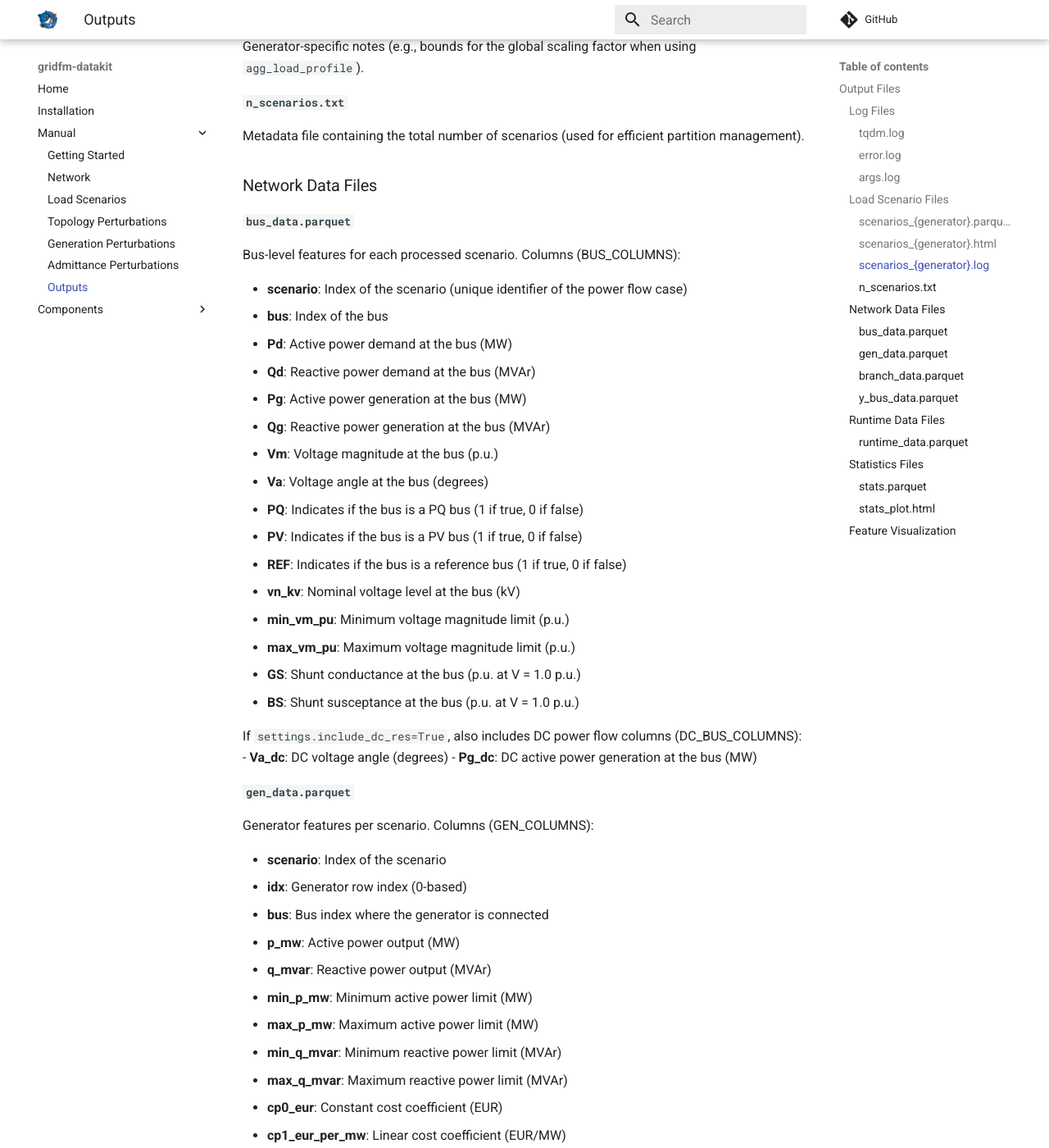
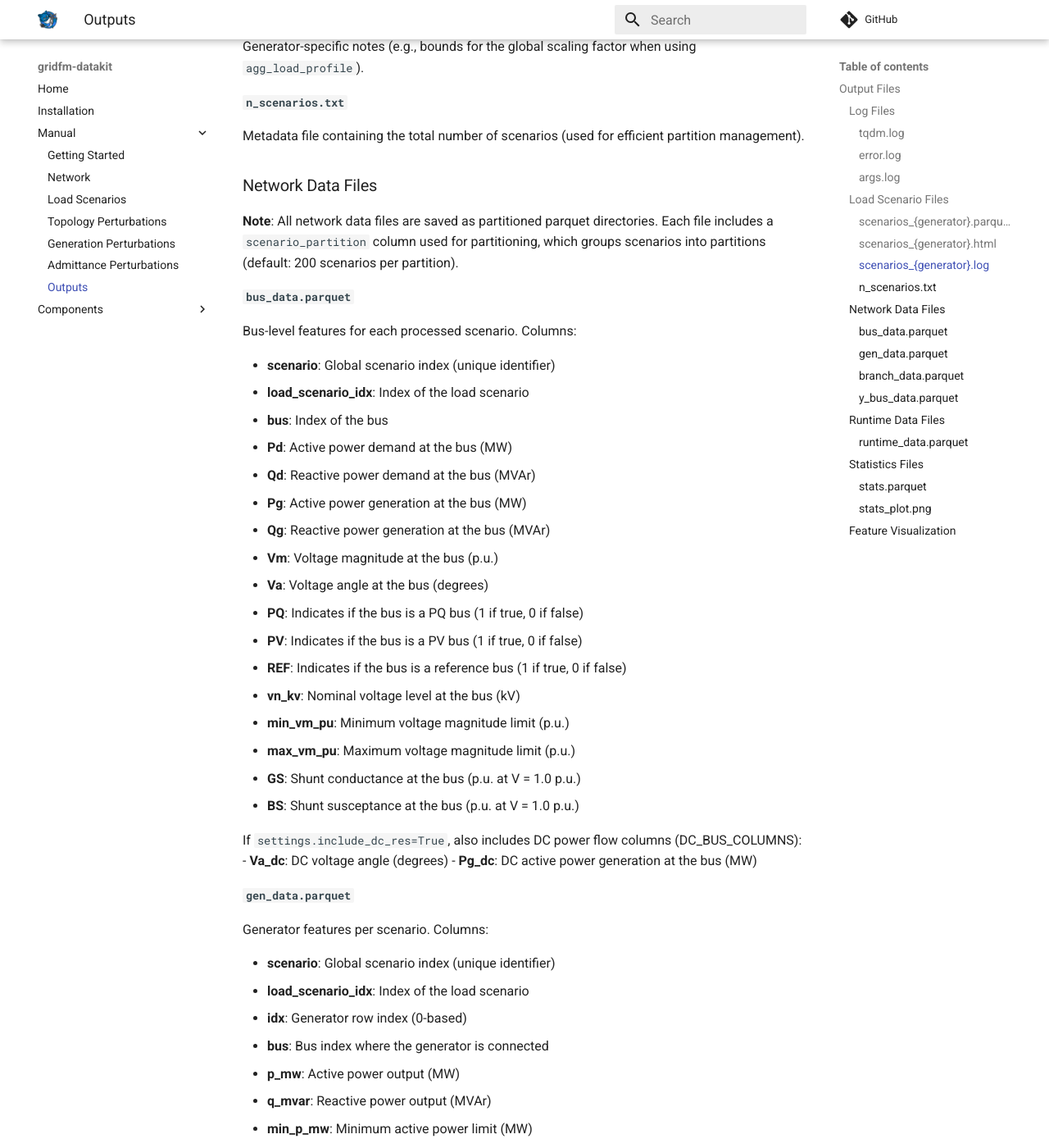
Before and after one commit to gridfm/gridfm-datakit, an MkDocs documentation site: the page built from docs/manual/outputs.md, in a window 1280 px wide and 1400 px high, scrolled down 843 px. Shown: the whole window at 82% size. Built offline with MkDocs 1.6.1 and Material for MkDocs 9.7.7, drawn with Linux system fonts in a browser that asks for light colours; nearby versions of some CDN libraries; library files that are not in the unit come from our copies; comment, search, counter and statistics services are not loaded; some of the changed text lies outside the part shown.

```diff
--- a/docs/manual/outputs.md
+++ b/docs/manual/outputs.md
@@ -31,10 +31,13 @@
 
 ### Network Data Files
 
+**Note**: All network data files are saved as partitioned parquet directories. Each file includes a `scenario_partition` column used for partitioning, which groups scenarios into partitions (default: 200 scenarios per partition).
+
 #### `bus_data.parquet`
-Bus-level features for each processed scenario. Columns (BUS_COLUMNS):
+Bus-level features for each processed scenario. Columns:
 
-- **scenario**: Index of the scenario (unique identifier of the power flow case)
+- **scenario**: Global scenario index (unique identifier)
+- **load_scenario_idx**: Index of the load scenario
 - **bus**: Index of the bus
 - **Pd**: Active power demand at the bus (MW)
 - **Qd**: Reactive power demand at the bus (MVAr)
@@ -56,9 +59,10 @@
 - **Pg_dc**: DC active power generation at the bus (MW)
 
 #### `gen_data.parquet`
-Generator features per scenario. Columns (GEN_COLUMNS):
+Generator features per scenario. Columns:
 
-- **scenario**: Index of the scenario
+- **scenario**: Global scenario index (unique identifier)
+- **load_scenario_idx**: Index of the load scenario
 - **idx**: Generator row index (0-based)
 - **bus**: Bus index where the generator is connected
 - **p_mw**: Active power output (MW)
@@ -77,9 +81,10 @@
 - **p_mw_dc**: Active power from DC solution (MW)
 
 #### `branch_data.parquet`
-Branch features per scenario. Columns (BRANCH_COLUMNS):
+Branch features per scenario. Columns:
 
-- **scenario**: Index of the scenario
+- **scenario**: Global scenario index (unique identifier)
+- **load_scenario_idx**: Index of the load scenario
 - **idx**: Branch row index (0-based)
 - **from_bus**: Index of the source bus
 - **to_bus**: Index of the destination bus
@@ -110,9 +115,10 @@
 - **pt_dc**: DC active power flow from destination to source (MW)
 
 #### `y_bus_data.parquet`
-Nonzero Y-bus entries per scenario with columns:
+Nonzero Y-bus entries per scenario. Columns:
 
-- **scenario**: Index of the scenario
+- **scenario**: Global scenario index (unique identifier)
+- **load_scenario_idx**: Index of the load scenario
 - **index1**: Row index in the Y-bus matrix
 - **index2**: Column index in the Y-bus matrix
 - **G**: Conductance value (p.u.)
@@ -121,7 +127,14 @@
 ### Runtime Data Files
 
 #### `runtime_data.parquet`
-Runtime data for each scenario (AC and DC solver execution times).
+Runtime data for each scenario. Columns:
+
+- **scenario**: Global scenario index (unique identifier)
+- **load_scenario_idx**: Index of the load scenario
+- **ac**: AC solver execution time (seconds)
+
+If `settings.include_dc_res=True`, also includes DC runtime column (DC_RUNTIME_COLUMNS):
+- **dc**: DC solver execution time (seconds)
 
 ### Statistics Files
 
@@ -134,8 +147,8 @@
 - Maximum loading values
 - Other network performance metrics
 
-#### `stats_plot.html`
-HTML dashboard of the aggregated statistics (if `settings.no_stats=False`).
+#### `stats_plot.png`
+Visualization of the aggregated statistics (if `settings.no_stats=False`).
 
 ### Feature Visualization
 
```
Also changed, not shown: README.md (+2 -2 lines), docs/components/cli.md (+28 -33 lines), docs/manual/admittance_perturbations.md (+3 -3 lines), docs/manual/generation_perturbations.md (+1 -1 lines), docs/manual/getting_started.md (+3 -3 lines), docs/manual/topology_perturbations.md (+1 -1 lines), 9 other files.
